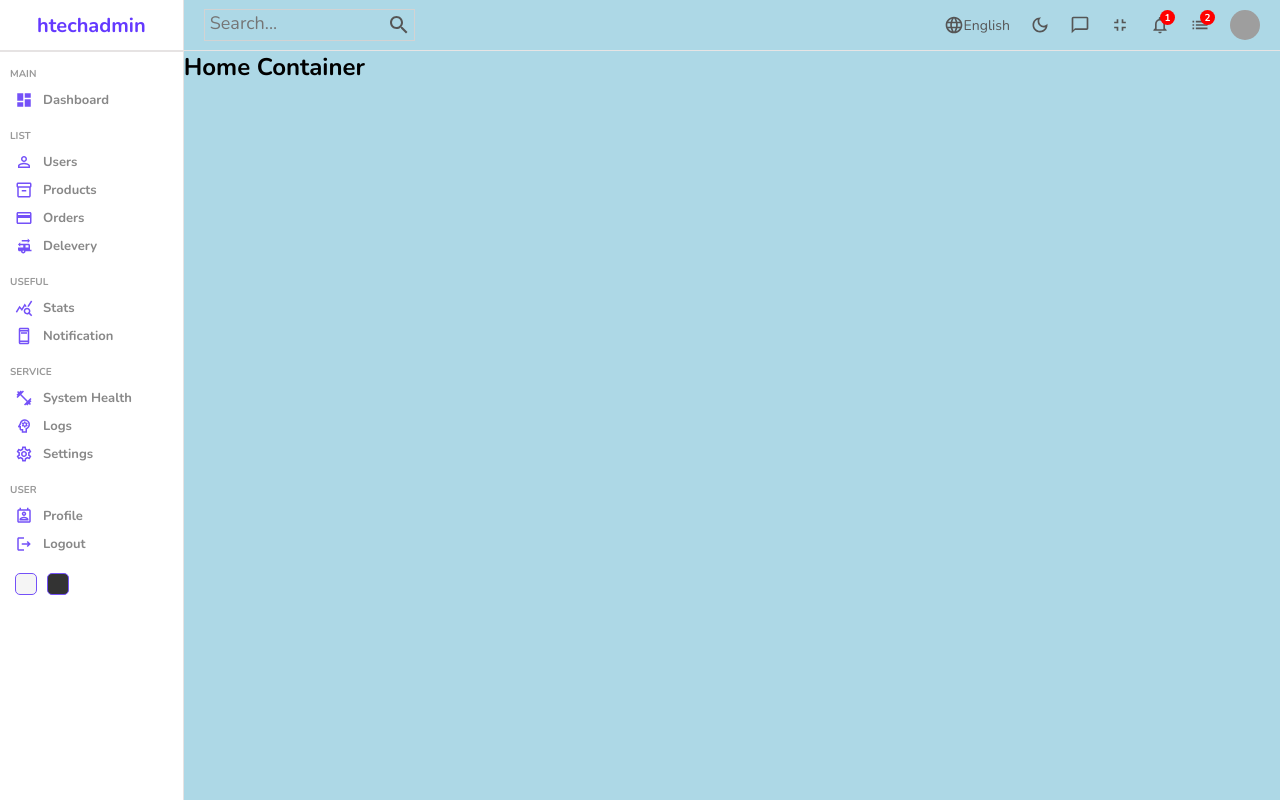
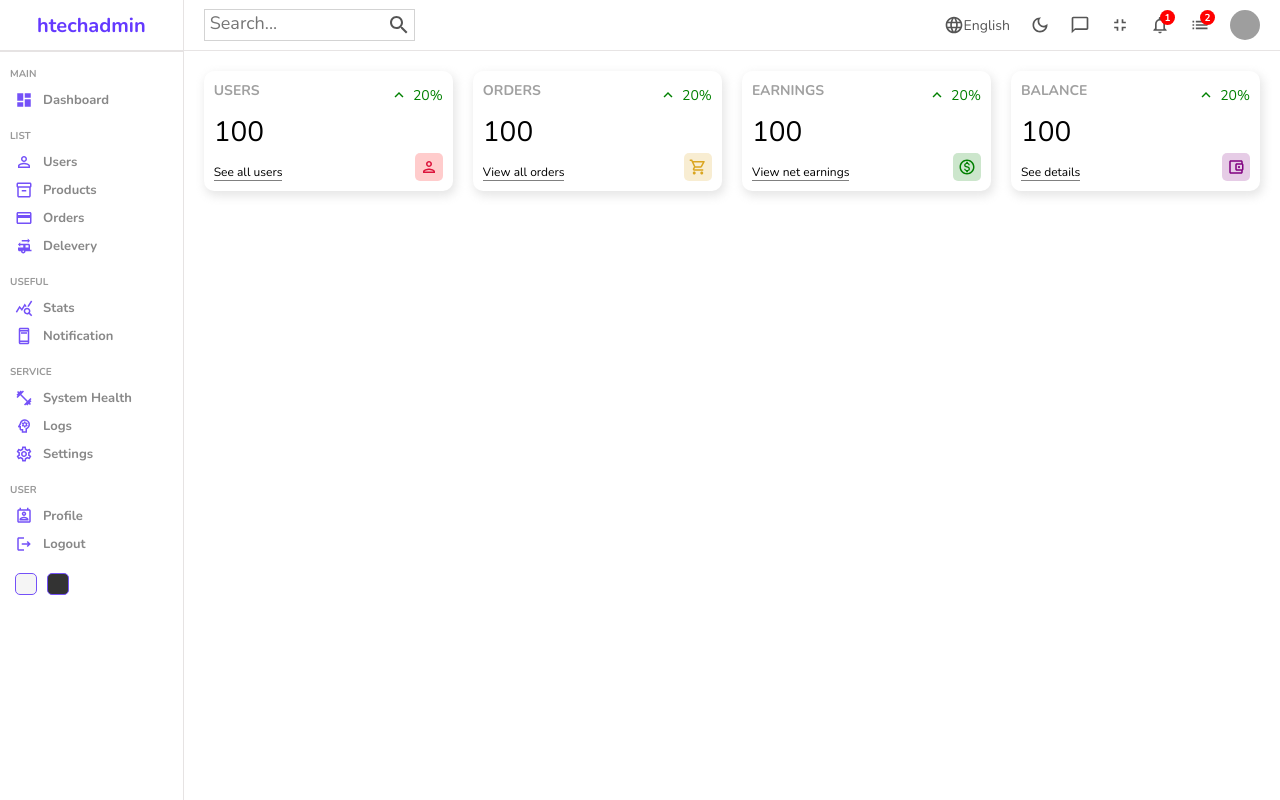
Before and after one commit to henry-49/htechadmin, a React (Create React App) app: page / in a window 1280 px wide. Built offline with nearby package versions, Linux system fonts and the light colour scheme; grey boxes are pictures that could not be loaded.

Commit message:
added widget and custom styles to the types

```diff
--- /dev/null
+++ b/src/components/widget/Widget.jsx
@@ -0,0 +1,102 @@
+import KeyboardArrowUpOutlinedIcon from '@mui/icons-material/KeyboardArrowUpOutlined';
+import PersonOutlinedIcon from "@mui/icons-material/PersonOutlined";
+import AccountBalanceWalletOutlinedIcon from "@mui/icons-material/AccountBalanceWalletOutlined";
+import ShoppingCartOutlinedIcon from "@mui/icons-material/ShoppingCartOutlined";
+import MonetizationOnOutlinedIcon from "@mui/icons-material/MonetizationOnOutlined";
+
+import "./widget.scss";
+
+const Widget = ({ type }) => {
+    let data;
+
+    //temporary
+    const amount = 100;
+    const diff = 20;
+
+    switch(type) {
+        case "user":
+            data={
+                title: "USERS",
+                inMoney: false,
+                link: "See all users",
+                icon: (
+                    <PersonOutlinedIcon className='icon'
+                    style={{
+                        color: "crimson",
+                        backgroundColor: "rgba(255, 0, 0, 0.2)",
+                      }}
+                      />
+                )
+            }
+            break;
+            case "order":
+      data = {
+        title: "ORDERS",
+        isMoney: false,
+        link: "View all orders",
+        icon: (
+          <ShoppingCartOutlinedIcon
+            className="icon"
+            style={{
+              backgroundColor: "rgba(218, 165, 32, 0.2)",
+              color: "goldenrod",
+            }}
+          />
+        ),
+      };
+      break;
+      case "earning":
+      data = {
+        title: "EARNINGS",
+        isMoney: true,
+        link: "View net earnings",
+        icon: (
+          <MonetizationOnOutlinedIcon
+            className="icon"
+            style={{ backgroundColor: "rgba(0, 128, 0, 0.2)", color: "green" }}
+          />
+        ),
+      };
+      break;
+      case "balance":
+        data = {
+          title: "BALANCE",
+          isMoney: true,
+          link: "See details",
+          icon: (
+            <AccountBalanceWalletOutlinedIcon
+              className="icon"
+              style={{
+                backgroundColor: "rgba(128, 0, 128, 0.2)",
+                color: "purple",
+              }}
+            />
+          ),
+        };
+        break;
+
+            default:
+                break;
+
+    }
+
+
+  return (
+    <div className="widget">
+      <div className="left">
+          <span className="title">{data.title}</span>
+          <span className="counter">{data.inMoney && "$"} {amount}</span>
+          <span className="link">{data.link}</span>
+      </div>
+      <div className="right">
+          <div className="percentage positive">
+              <KeyboardArrowUpOutlinedIcon className='icon' />
+              {diff}%
+        </div>
+        {data.icon}
+      </div>
+    </div>
+  )
+}
+
+export default Widget
--- /dev/null
+++ b/src/components/widget/widget.scss
@@ -0,0 +1,54 @@
+.widget {
+   display: flex;
+   justify-content: space-between;
+   flex: 1;
+   padding: 10px;
+   -webkit-box-shadow: 2px 4px 10px 1px rgba(0, 0, 0, 0.47);
+   box-shadow: 2px 4px 10px 1px rgba(201, 201, 201, 0.47);
+   border-radius: 10px;
+   height: 100px;
+
+   .left,
+   .right {
+       display: flex;
+       flex-direction: column;
+       justify-content: space-between;
+
+       .title {
+           font-weight: bold;
+           font-size: 14px;
+           color: rgb(160, 160, 160);
+       }
+
+       .counter {
+           font-size: 28px;
+           font-weight: 300;
+       }
+
+       .link {
+           width: max-content;
+           font-size: 12px;
+           border-bottom: 1px solid gray;
+       }
+
+       .percentage {
+           display: flex;
+           align-items: center;
+           font-size: 14px;
+
+           &.positive {
+               color: green;
+           }
+           &.negetive {
+               color: red;
+           }
+       }
+
+       .icon {
+           font-size: 18px;
+           padding: 5px;
+           border-radius: 5px;
+           align-self: flex-end;
+       }
+   }
+}
--- a/src/pages/home/Home.jsx
+++ b/src/pages/home/Home.jsx
@@ -1,6 +1,7 @@
 import React from 'react';
 import Navbar from '../../components/navbar/Navbar';
 import Sidebar from '../../components/sidebar/Sidebar';
+import Widget from '../../components/widget/Widget';
 
 import "./home.scss";
 
@@ -11,7 +12,12 @@
                <Sidebar />
                <div className="homeContainer">
                    <Navbar />
-                   <h2>Home Container</h2>
+                   <div className="widgets">
+                       <Widget type="user"/>
+                       <Widget type="order"/>
+                       <Widget type="earning"/>
+                       <Widget type="balance"/>
+                   </div>
                </div>
             </div>
         );
--- a/src/pages/home/home.scss
+++ b/src/pages/home/home.scss
@@ -3,7 +3,12 @@
 
 
     .homeContainer {
-        background-color: lightblue;
-        flex: 6
+        flex: 6;
+
+        .widgets {
+            display: flex;
+            padding: 20px;
+            gap: 20px;
+        }
     }
 }
```
